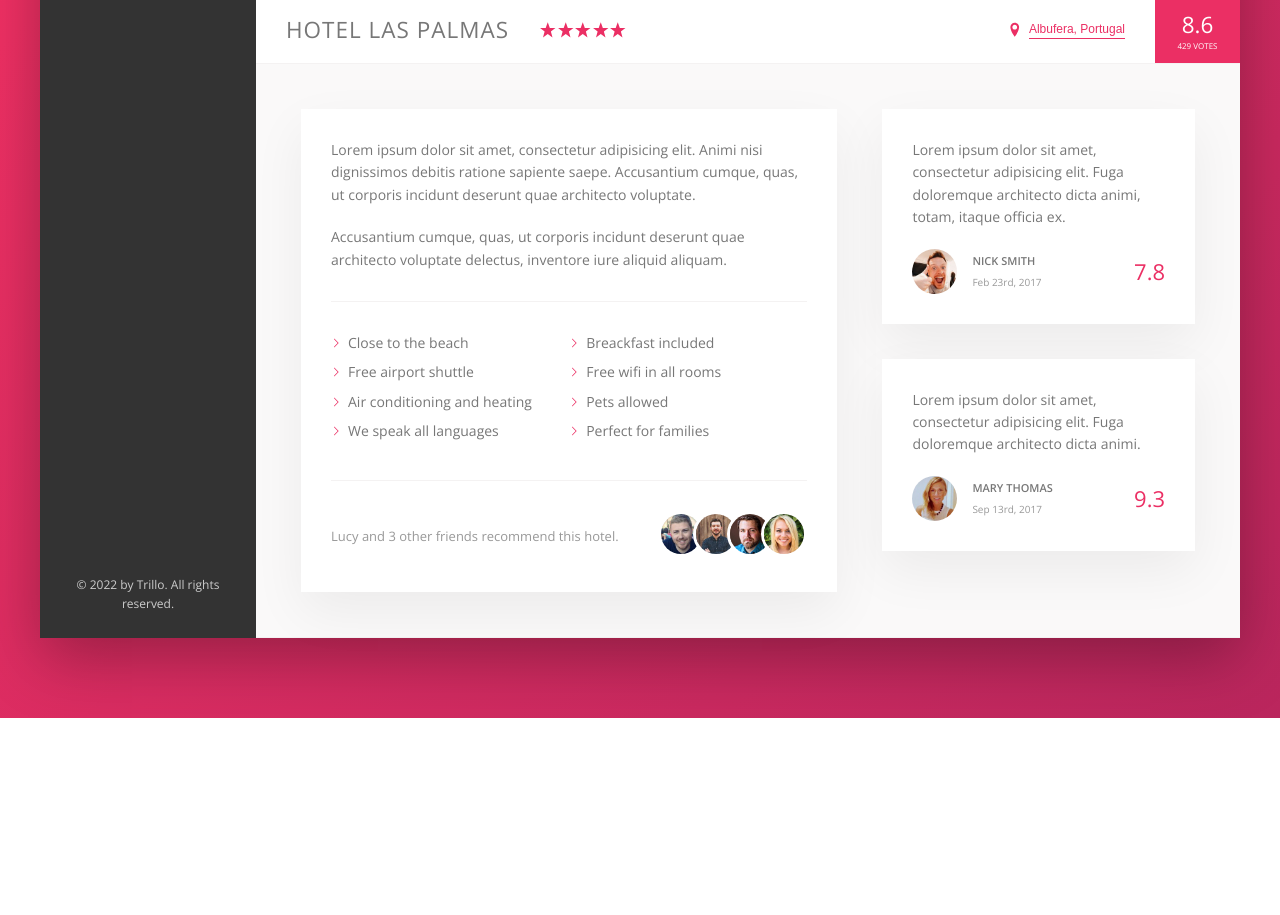
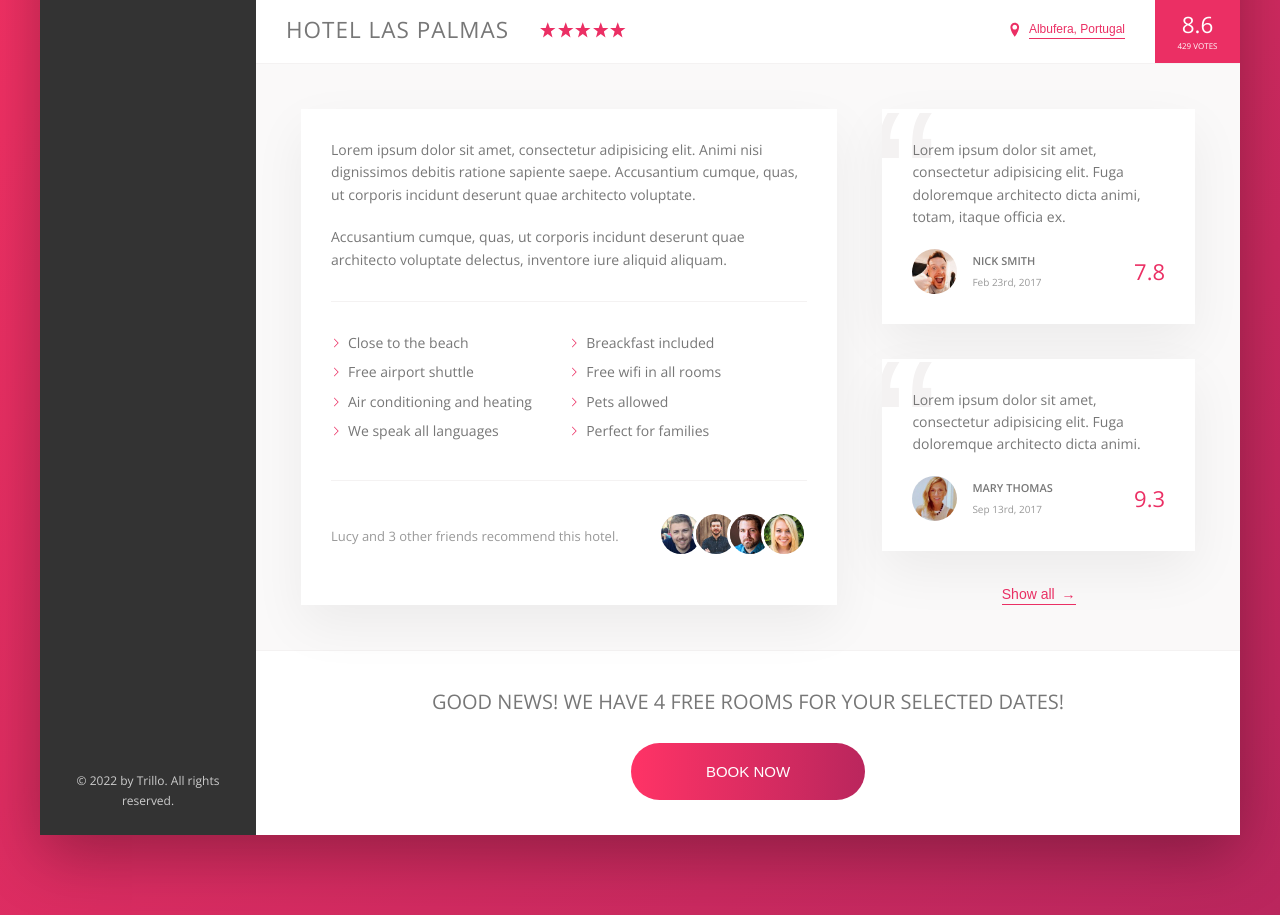
Before and after one commit to lucilamira/Trillo-flexbox, a website: page index.html in a window 1280 px wide. Shown: the part 538-1453 px from the top of the page. Before the commit the page ends 1256 px from the top, so only its background shows below. Drawn offline with nearby package versions, Linux system fonts and the light colour scheme.

Commit message:
all non responsive completed

```diff
--- a/index.html
+++ b/index.html
@@ -194,7 +194,21 @@
                                 <div class="review__rating">9.3</div>
                             </figcaption>
                         </figure>
+
+                        <button class="btn-inline">
+                            Show all <span>&rarr;</span>
+                        </button>
                     </div>
+                </div>
+                <div class="cta">
+                    <h2 class="cta__book-now">
+                        Good news! We have 4 free rooms for your selected dates!
+                    </h2>
+                    <button class="btn">
+                        <span class="btn__visible">Book now</span>
+                        <span class="btn__invisible">Only 4 rooms left</span>
+
+                    </button>
                 </div>
                 </main>
             </div>
--- a/sass/_components.scss
+++ b/sass/_components.scss
@@ -287,8 +287,17 @@
   cursor: pointer;
   transition: all .2s;
 
+  & span {
+    margin-left: 3px;
+    transition: margin-left .2s;
+  }
+
   &:hover {
     color: var(--color-grey-dark-1);
+
+    span {
+      margin-left: 8px;
+    }
   }
 
   &:focus {
@@ -400,9 +409,13 @@
   box-shadow: var(--shadow-light);
   padding: 3rem;
   margin-bottom: 3.5rem;
+  position: relative;
+  overflow: hidden;
 
   &__text {
     margin-bottom: 2rem;
+    z-index: 10;
+    position: relative;
   }
 
   &__user {
@@ -441,4 +454,82 @@
     color: var(--color-primary);
     font-weight: 300;
   }
+
+  &::before {
+    content: "\201C";
+    position: absolute;
+    top: -2.75rem;
+    left: -1rem;
+    line-height: 1;
+    font-size: 20rem;
+    color: var(--color-grey-light-2);
+    font-family: sans-serif;
+    z-index: 1;
+  }
 }
+
+/////////////////////////////////////////////////////
+//CTA
+.cta {
+  padding: 3.5rem 0;
+  text-align: center;
+
+  &__book-now {
+    font-size: 2rem;
+    font-weight: 300;
+    text-transform: uppercase;
+    margin-bottom: 2.5rem;
+  }
+}
+
+/////////////////////////////////////////////////////
+//CTA
+.btn {
+  font-size: 1.5rem;
+  font-weight: 300;
+  text-transform: uppercase;
+  border-radius: 100px;
+  border: none;
+  background-image: linear-gradient(to right, var(--color-primary-light), var(--color-primary-dark));
+  color: #fff;
+  position: relative;
+  overflow: hidden;
+  cursor: pointer;
+
+  & > * {
+    display: inline-block;
+    height: 100%;
+    width: 100%;
+    transition: all .2s;
+  }
+
+  &__visible {
+    padding: 2rem 7.5rem;
+  }
+
+  &__invisible {
+    position: absolute;
+    padding: 2rem 0;
+    left: 0;
+    top: -100%;
+
+  }
+
+  &:hover {
+    background-image: linear-gradient(to left, var(--color-primary-light), var(--color-primary-dark));
+  }
+
+  &:hover &__visible {
+    transform: translateY(100%);
+  }
+
+  &:hover &__invisible {
+    top: 0;
+  }
+
+  &:focus {
+    outline: none;
+    animation: pulsate 1s infinite;
+  }
+
+}
--- a/sass/_layout.scss
+++ b/sass/_layout.scss
@@ -56,4 +56,8 @@
 
 .user-reviews {
   flex: 1;
+
+  display: flex;
+  flex-direction: column;
+  align-items: center;
 }
```
Also changed, not shown: css/style.css.
